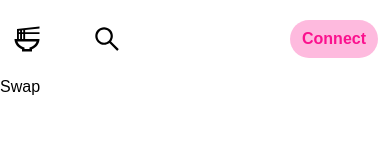
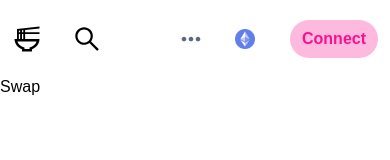
Before and after one commit to RamenSwapExchange/frontend, a React (Vite) app: page / in a window 390 px wide. Shown: the top 160 px of the page. Built offline with nearby package versions, Linux system fonts and the light colour scheme.

Commit message:
dots dropdown finished

```diff
--- a/src/components/Header/Header.tsx
+++ b/src/components/Header/Header.tsx
@@ -1,7 +1,7 @@
 import "./header.scss";
 import { MdOutlineRamenDining } from "react-icons/md";
 import { BiDotsHorizontalRounded } from "react-icons/bi";
-import { FaEthereum, FaScroll } from "react-icons/fa";
+import { FaScroll } from "react-icons/fa";
 import {
   AiOutlineSearch,
   AiOutlineTwitter,
@@ -10,6 +10,11 @@ import {
 import { SiDiscord } from "react-icons/si";
 import { useState } from "react";
 import { FiBarChart } from "react-icons/fi";
+import ethereumIcon from "/images/Ethereum.png";
+import polygonIcon from "/images/Polygon.svg";
+import optymismIcon from "/images/Optymism.svg";
+import arbitrumIcon from "/images/Arbitrum.svg";
+import celoIcon from "/images/Celo.svg";
 
 const Header = () => {
   const [dotsDropdownActive, setDotsDropdownActive] = useState<boolean>(false);
@@ -80,8 +85,14 @@ const Header = () => {
         </div>
 
         <div className="dropdown" onClick={ethereumClicked}>
-          <FaEthereum />
-          <span>Ethereum</span>
+          <div className="ethereum-dropdown-box">
+            <img
+              src={ethereumIcon}
+              alt="ethereum-icon"
+              className="ethereum-icon"
+            />
+            <span>Ethereum</span>
+          </div>
           <ul
             className={
               ethereumDropdownActive
@@ -89,11 +100,42 @@ const Header = () => {
                 : "dropdown-menu"
             }
           >
-            <li className="dropdown-item li">Ethereum</li>
-            <li className="dropdown-item li">Polygon</li>
-            <li className="dropdown-item li">Optimism</li>
-            <li className="dropdown-item li">Arbitrum</li>
-            <li className="dropdown-item li">Celo</li>
+            <li className="dropdown-item li li-hover">
+              <img
+                src={ethereumIcon}
+                alt="ethereum-icon"
+                className="ethereum-icon"
+              />
+              Ethereum
+            </li>
+            <li className="dropdown-item li li-hover">
+              <img
+                src={polygonIcon}
+                alt="polygon-icon"
+                className="ethereum-icon"
+              />
+              Polygon
+            </li>
+            <li className="dropdown-item li li-hover">
+              <img
+                src={optymismIcon}
+                alt="optymism-icon"
+                className="ethereum-icon"
+              />
+              Optimism
+            </li>
+            <li className="dropdown-item li li-hover">
+              <img
+                src={arbitrumIcon}
+                alt="arbitrum-icon"
+                className="ethereum-icon"
+              />
+              Arbitrum
+            </li>
+            <li className="dropdown-item li li-hover">
+              <img src={celoIcon} alt="celo-icon" className="ethereum-icon" />
+              Celo
+            </li>
           </ul>
         </div>
 
--- a/src/components/Header/header.scss
+++ b/src/components/Header/header.scss
@@ -64,6 +64,17 @@
       align-items: center;
       position: relative;
       font-size: 15px;
+
+      .ethereum-icon {
+        width: 20px;
+        height: 20px;
+        margin-right: 5px;
+      }
+
+      .ethereum-dropdown-box {
+        cursor: pointer;
+        @include flexCenter();
+      }
     }
 
     .dropdown-menu-active {
@@ -111,7 +122,6 @@
         font-size: 13px;
         color: $primary-dark;
         display: flex;
-
       }
 
       .li-hover:hover {
@@ -125,14 +135,13 @@
         display: flex;
         gap: 30px;
 
-        svg{
+        svg {
           cursor: pointer;
         }
       }
-
     }
 
-    .dropdown-menu>.dropdown-item {
+    .dropdown-menu > .dropdown-item {
       transform-origin: top center;
       animation: translateX 100ms 60ms ease-in-out forwards;
     }
@@ -142,12 +151,6 @@
       font-size: 28px;
       cursor: pointer;
       position: relative;
-    }
-
-    .ethereum-dropdown {
-      @include flexCenter();
-      gap: 2px;
-      cursor: pointer;
     }
 
     button {
@@ -170,8 +173,10 @@
 
 @media only screen and (max-width: 768px) {
   .header {
+    display: flex;
+    justify-content: space-between;
     .header-left {
-      width: 50%;
+      max-width: 50vw;
 
       .search-icon {
         display: block;
@@ -187,17 +192,22 @@
       display: none;
     }
 
+    .header-left {
+      gap: 30px;
+    }
+
     .header-right {
-      width: 50%;
+      max-width: 50vw;
+      gap: 30px;
 
-      .ethereum-dropdown {
+      .dropdown {
         span {
           display: none;
         }
-      }
 
-      .dropdown {
-        display: none;
+        .dropdown-menu {
+          right: -400%;
+        }
       }
     }
   }
```
Also changed, not shown: public/images/Optymism.svg (added).
